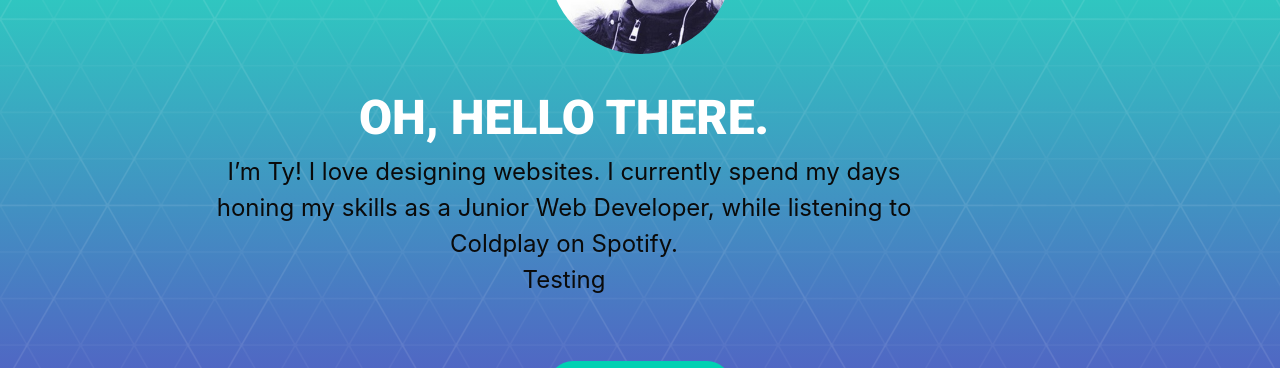
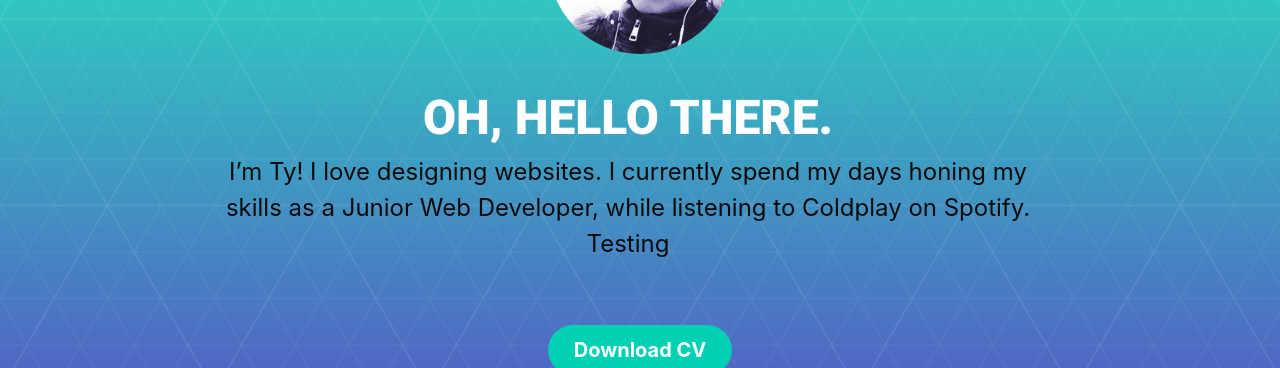
Before and after one commit to tyebanks/react-portfolio, a React (Create React App) app: page / in a window 1280 px wide. Shown: the part 232-600 px from the top of the page. Built offline with nearby package versions, Linux system fonts and the light colour scheme.

Commit message:
min width set for page sections

```diff
--- a/src/App.css
+++ b/src/App.css
@@ -95,7 +95,7 @@ body{
 /*     Additional Styling for Components                   */
 /* ------------------------------------------------------- */
 .about-Container {
-  max-width: 100vw;
+  min-width: 100vw;
   display: flex;
   justify-content: center;
 
@@ -121,7 +121,7 @@ height: 10vh;
 .navbar {
   background-color: #6723C6;
   height: 4.0625rem;
-  max-width: 100vw;
+  min-width: 100vw;
   overflow-x: hidden;
 }
 .mainImage{
```
